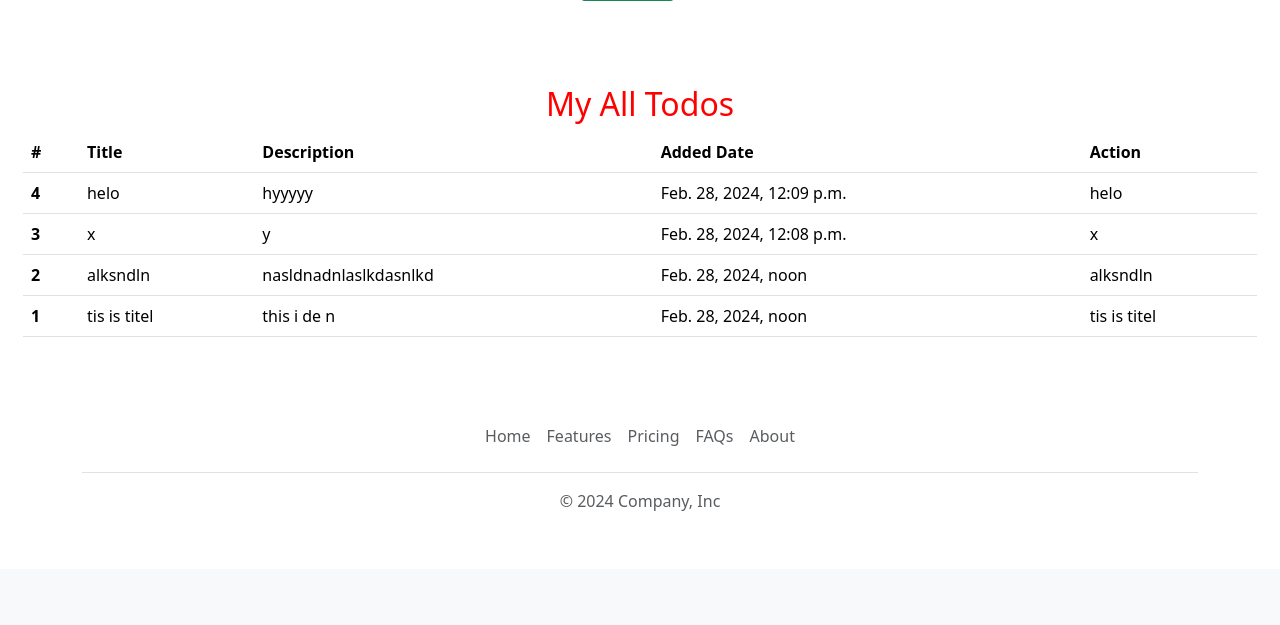
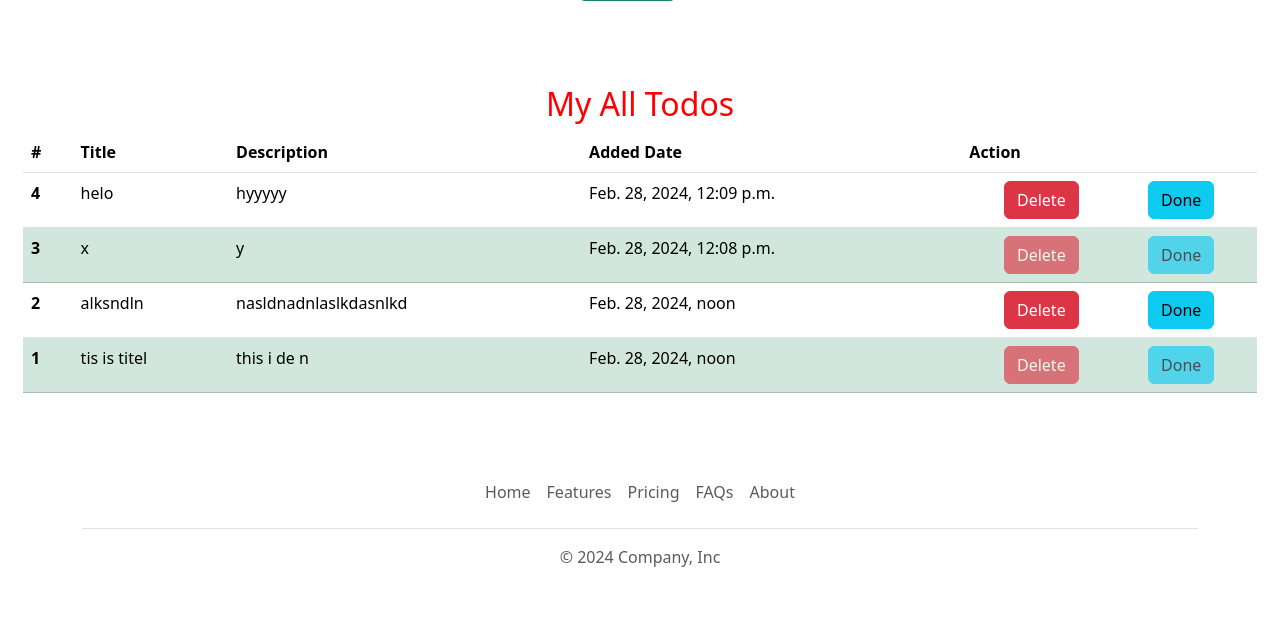
Before and after one commit to banvro/python-batch-11-to-12-45-Days, a Django app: page / in a window 1280 px wide. Shown: the part 420-1045 px from the top of the page. Before the commit the page ends 931 px from the top, so only its background shows below. Run offline with Django 5.2, Linux system fonts and the light colour scheme; data comes from the database, SQL or seed files in the repository; both versions use the stored data as it was after the commit.

Commit message:
django code

```diff
--- a/feb-web-devlopment/django/MyTodo/templates/homepage.html
+++ b/feb-web-devlopment/django/MyTodo/templates/homepage.html
@@ -40,13 +40,77 @@
         </thead>
         <tbody>
             {% for i in alltodo %}
+
+
+          {% if i.tododone %}
+            <tr class="table-success">
+              {% else %}
             <tr>
+            {% endif %}
               <th scope="row">{{i.id}}</th>
               <td>{{i.title}}</td>
               <td>{{i.discription}}</td>
               <td>{{i.datetime}}</td>
-            <td>{{i.title}}</td>
+              <td>
+
+                {% if i.tododone %}
+
+                <div style="display: flex; justify-content: space-around;">
+                  <button type="button" class="btn btn-danger" disabled>Delete</button>
+
+                  <form action="done-todo/{{i.id}}" method="post">
+                    {% csrf_token %}
+                    <button type="submit" class="btn btn-info" disabled>Done</button>
+                  </form>
+                </div>
+
+                  {% else %}
+
+                  <div style="display: flex; justify-content: space-around;">
+                    <button type="button" class="btn btn-danger" data-bs-toggle="modal" data-bs-target="#exampleModal">Delete</button>
+
+                    <form action="done-todo/{{i.id}}" method="post">
+                      {% csrf_token %}
+                      <button type="submit" class="btn btn-info" >Done</button>
+                    </form>
+                  </div>
+
+
+
+                  <!-- Modal -->
+                  <div class="modal fade" id="exampleModal" tabindex="-1" aria-labelledby="exampleModalLabel" aria-hidden="true">
+                    <div class="modal-dialog">
+                      <div class="modal-content">
+                        <div class="modal-header">
+                          <h1 class="modal-title fs-5" id="exampleModalLabel">Delete Todo</h1>
+                          <button type="button" class="btn-close" data-bs-dismiss="modal" aria-label="Close"></button>
+                        </div>
+                        <div class="modal-body">
+                          <div>
+                            <p>Are you sure to delete this todo</p>
+                            <p>Click on delete to delete todo</p>
+                            <form action="delete-todo/{{i.id}}" method="post">
+                              {% csrf_token %}
+                              <button type="submit" class="btn btn-danger" >Delect this todo</button>
+                            </form>
+                          </div>
+                        </div>
+                        <div class="modal-footer">
+                          <button type="button" class="btn btn-secondary" data-bs-dismiss="modal">Close</button>
+                          <button type="button" class="btn btn-primary">Save changes</button>
+                        </div>
+                      </div>
+                    </div>
+                  </div>
+
+
+                {% endif %}
+
+
+                  </td>
             </tr>
+
+
           {% endfor %}
 
         </tbody>
--- a/feb-web-devlopment/django/MyTodo/todos/urls.py
+++ b/feb-web-devlopment/django/MyTodo/todos/urls.py
@@ -5,5 +5,8 @@ urlpatterns = [
    path("", views.homepage, name="home"),
    path("alltodos", views.myalltodos, name="todos"),
 
-   path("save-todo", views.savethinthistodo)
+   path("save-todo", views.savethinthistodo),
+
+   path("done-todo/<int:id>", views.donetodo),
+   path("delete-todo/<int:id>", views.deletetodo)
 ]
--- a/feb-web-devlopment/django/MyTodo/todos/views.py
+++ b/feb-web-devlopment/django/MyTodo/todos/views.py
@@ -19,3 +19,19 @@ def savethinthistodo(request):
         savethis.save()
 
     return redirect("home")
+
+
+def donetodo(request, id):
+    todo = mytodo.objects.get(id = id)
+
+    todo.tododone = True
+    todo.save()
+
+    return redirect("home")
+
+def deletetodo(request, id):
+    todo = mytodo.objects.get(id = id)
+
+    todo.delete()
+
+    return redirect("home")
```
Also changed, not shown: feb-web-devlopment/django/MyTodo/db.sqlite3. Lines whose indentation alone changed are shown as unchanged.
